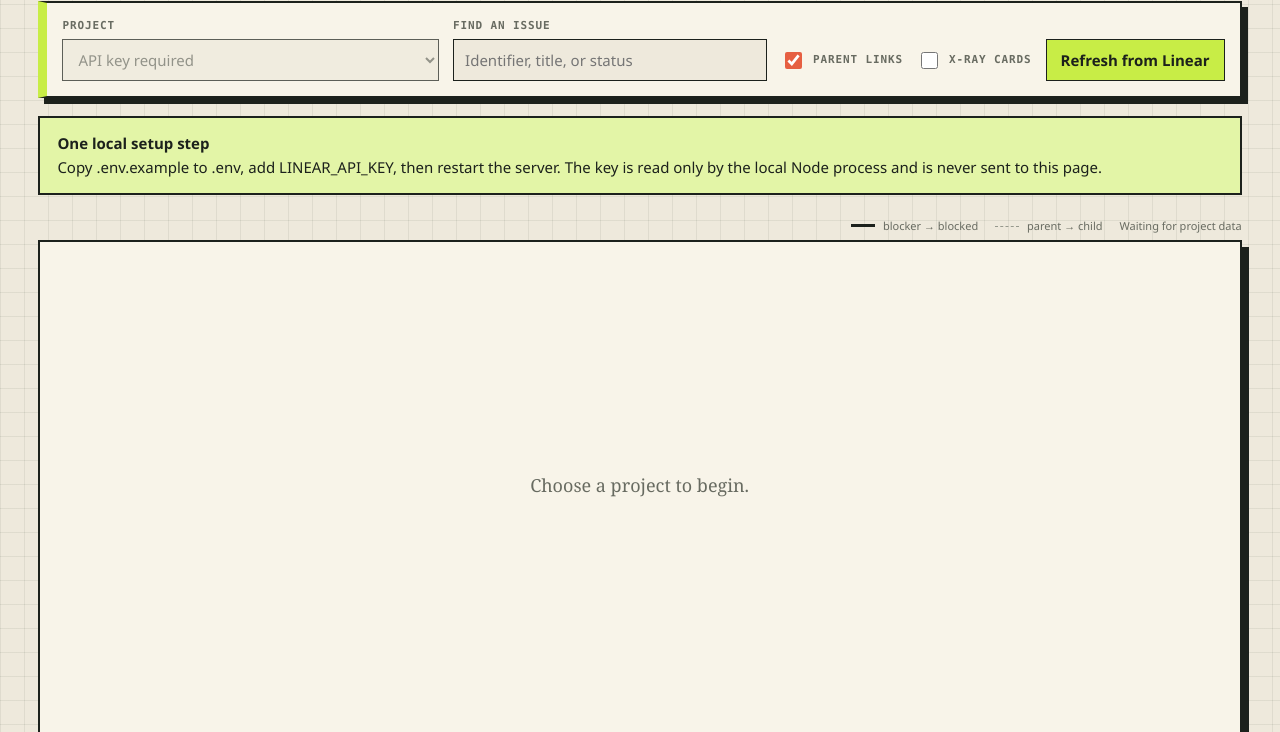
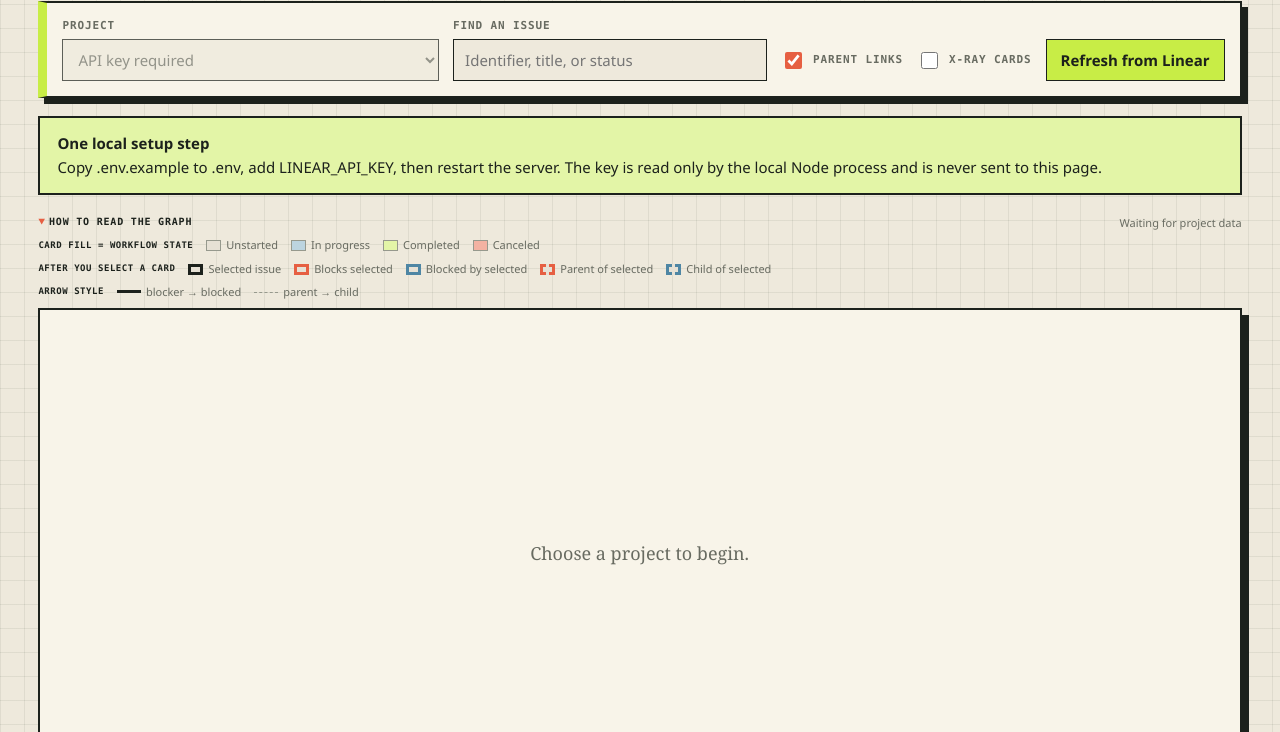
Before and after one commit to wevial/linear-dep-graph, a website with bundled scripts: page public/index.html in a window 1280 px wide. Shown: the part 68-800 px from the top of the page. Built offline with nearby package versions, Linux system fonts and the light colour scheme; files whose address does not match are found by name.

Commit message:
clarify graph color legend

```diff
--- a/public/index.html
+++ b/public/index.html
@@ -104,11 +104,34 @@
 
       <section class="graph-section" aria-label="Project issue dependency graph">
         <div class="graph-bar">
-          <div class="graph-meta">
-            <span><i class="legend-line dependency"></i> blocker → blocked</span>
-            <span><i class="legend-line parent"></i> parent → child</span>
-            <span id="sync-status">Waiting for project data</span>
-          </div>
+          <details class="legend-panel" open>
+            <summary>How to read the graph</summary>
+            <div class="legend-content">
+              <div class="legend-group">
+                <strong>Card fill = workflow state</strong>
+                <span><i class="legend-swatch unstarted"></i>Unstarted</span>
+                <span><i class="legend-swatch started"></i>In progress</span>
+                <span><i class="legend-swatch completed"></i>Completed</span>
+                <span><i class="legend-swatch canceled"></i>Canceled</span>
+              </div>
+
+              <div class="legend-group">
+                <strong>After you select a card</strong>
+                <span><i class="legend-border selected"></i>Selected issue</span>
+                <span><i class="legend-border incoming"></i>Blocks selected</span>
+                <span><i class="legend-border outgoing"></i>Blocked by selected</span>
+                <span><i class="legend-border parent"></i>Parent of selected</span>
+                <span><i class="legend-border child"></i>Child of selected</span>
+              </div>
+
+              <div class="legend-group">
+                <strong>Arrow style</strong>
+                <span><i class="legend-line dependency"></i>blocker → blocked</span>
+                <span><i class="legend-line parent"></i>parent → child</span>
+              </div>
+            </div>
+          </details>
+          <span id="sync-status" class="sync-status">Waiting for project data</span>
         </div>
 
         <div id="graph-viewport" class="graph-viewport">
--- a/public/styles.css
+++ b/public/styles.css
@@ -393,24 +393,103 @@ select:disabled {
 
 .graph-bar {
   display: flex;
-  align-items: flex-end;
-  justify-content: flex-end;
-  gap: 24px;
+  align-items: flex-start;
+  justify-content: space-between;
+  gap: 18px;
   min-height: 18px;
-  margin: 0 0 7px;
+  margin: 0 0 9px;
 }
 
-.graph-meta {
-  display: flex;
-  flex-wrap: wrap;
-  justify-content: flex-end;
-  gap: 9px 17px;
+.legend-panel {
+  min-width: 0;
   color: var(--muted);
   font-size: 11px;
 }
 
-.graph-meta span {
+.legend-panel summary {
+  width: max-content;
+  color: var(--ink);
+  cursor: pointer;
+  font-family: "SFMono-Regular", Consolas, monospace;
+  font-size: 10px;
+  font-weight: 700;
+  letter-spacing: 0.08em;
+  text-transform: uppercase;
+}
+
+.legend-panel summary::marker {
+  color: var(--coral);
+}
+
+.legend-content {
+  display: flex;
+  flex-wrap: wrap;
+  align-items: flex-start;
+  gap: 8px 28px;
+  margin-top: 8px;
+}
+
+.legend-group {
+  display: flex;
+  flex-wrap: wrap;
+  align-items: center;
+  gap: 6px 13px;
+}
+
+.legend-group strong {
+  color: var(--ink);
+  font-family: "SFMono-Regular", Consolas, monospace;
+  font-size: 9px;
+  letter-spacing: 0.06em;
+  text-transform: uppercase;
+}
+
+.legend-group span,
+.sync-status {
   white-space: nowrap;
+}
+
+.legend-swatch,
+.legend-border {
+  display: inline-block;
+  width: 15px;
+  height: 11px;
+  margin-right: 5px;
+  border: 1px solid var(--line);
+  background: var(--node-muted);
+  vertical-align: -2px;
+}
+
+.legend-swatch.started {
+  background: var(--blue-soft);
+}
+
+.legend-swatch.completed {
+  background: var(--acid-soft);
+}
+
+.legend-swatch.canceled {
+  background: var(--coral-soft);
+}
+
+.legend-border.selected {
+  border: 3px solid var(--ink);
+}
+
+.legend-border.incoming {
+  border: 3px solid var(--coral);
+}
+
+.legend-border.outgoing {
+  border: 3px solid var(--blue);
+}
+
+.legend-border.parent {
+  border: 3px dashed var(--coral);
+}
+
+.legend-border.child {
+  border: 3px dashed var(--blue);
 }
 
 .legend-line {
@@ -425,6 +504,12 @@ select:disabled {
   border-top-width: 1px;
   border-top-color: var(--line);
   border-top-style: dashed;
+}
+
+.sync-status {
+  color: var(--muted);
+  font-size: 11px;
+  text-align: right;
 }
 
 .graph-viewport {
@@ -734,8 +819,14 @@ footer a {
     flex-direction: column;
   }
 
-  .graph-meta {
-    justify-content: flex-start;
+  .legend-content,
+  .legend-group {
+    align-items: flex-start;
+    flex-direction: column;
+  }
+
+  .sync-status {
+    text-align: left;
   }
 
   .graph-viewport {
```
